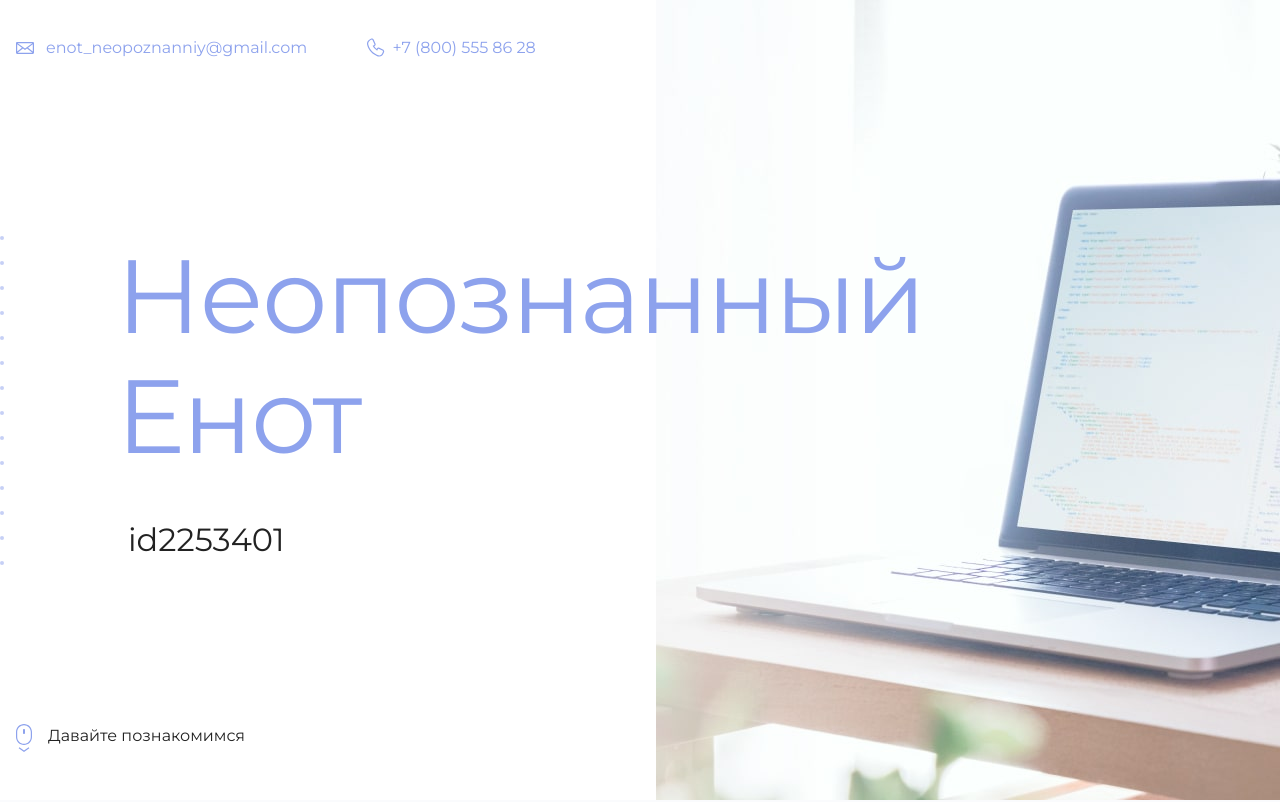
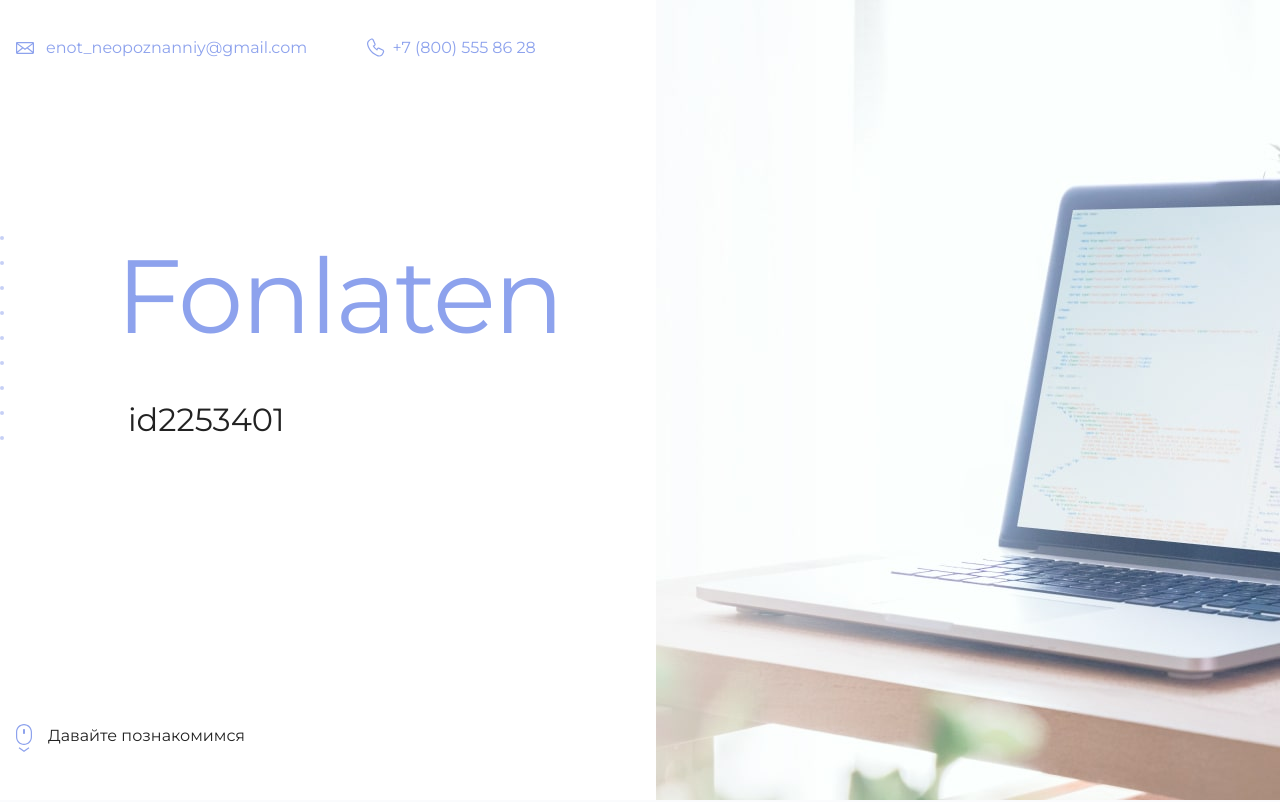
Before and after one commit to fonlaten/1-example, a plain HTML site: page index.html in a window 1280 px wide. Shown: the top 802 px of the page. Drawn offline with Linux system fonts and the light colour scheme.

Commit message:
Измняем имя

```diff
--- a/index.html
+++ b/index.html
@@ -18,7 +18,7 @@
     <main>
       <section class="hero-image">
         <div class="container">
-          <h1 class="heading">Неопознанный Енот</h1>
+          <h1 class="heading">Fonlaten</h1>
           <p>id2253401</p>
         </div>
       </section>
```
